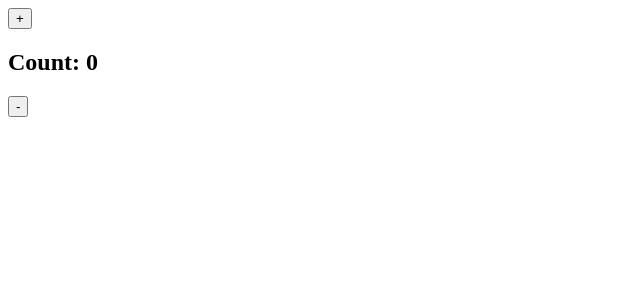
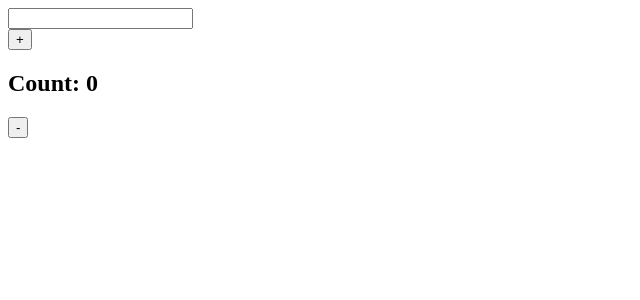
Before and after one commit to kawilliams8/hooks-refresher, a React app: page / in a window 1280 px wide. Shown: the top 300 px of the page, without its empty margins (0-640 px from the left). Built offline with nearby package versions, Linux system fonts and the light colour scheme; the HTML template or start-up script is replaced by a standard one.

Commit message:
Begin Todos app with useReducer

```diff
--- a/src/App.js
+++ b/src/App.js
@@ -4,11 +4,13 @@ import React from 'react';
 // import ThemeWithMemo from './ThemeWithMemo';
 // import Multiplier from './Multiplier';
 // import MultiplierAsClass from './MultiplierAsClass';
+import TodosWithReducer from './TodosWithReducer';
 import CounterWithReducer from './CounterWithReducer';
 
 const App = () => {
     return (
         <>
+            <TodosWithReducer />
             <CounterWithReducer />
             {/* <DarkThemeContext />
             <NameRefs />
--- /dev/null
+++ b/src/TodosWithReducer.js
@@ -0,0 +1,23 @@
+import React, { useReducer } from 'react';
+
+const TodosWithReducer = () => {
+    const ACTIONS = {
+
+    };
+    const reducer = (todos, action) => {
+        switch (action.type) {
+            default: return todos;
+        }
+    };
+    const [todos, dispatch] = useReducer(reducer, []);
+
+    return (
+        <>
+            <form>
+                <input type="text" value={name} onChange={e => setName(e.target.value)}/>
+            </form>
+        </>
+    );
+};
+
+export default TodosWithReducer;
```
